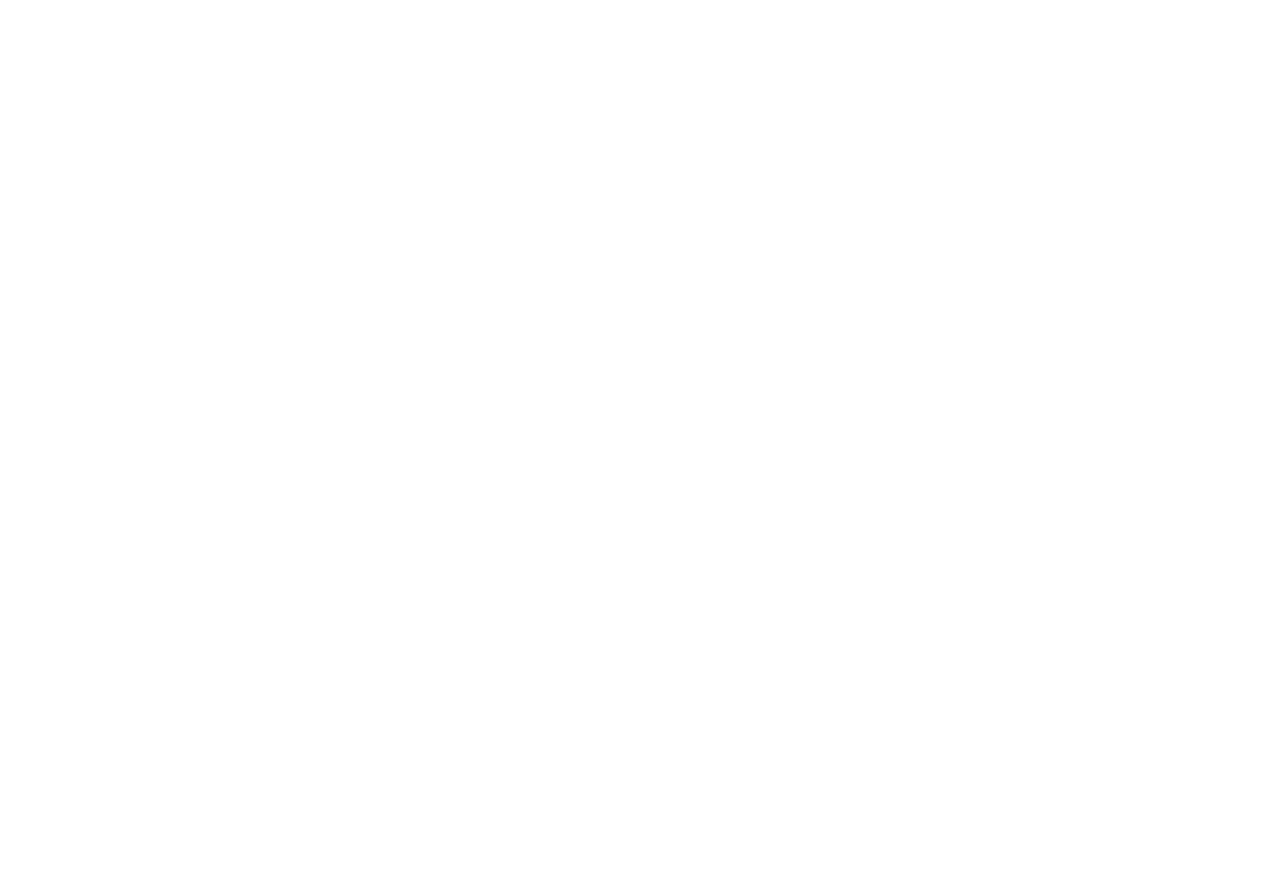
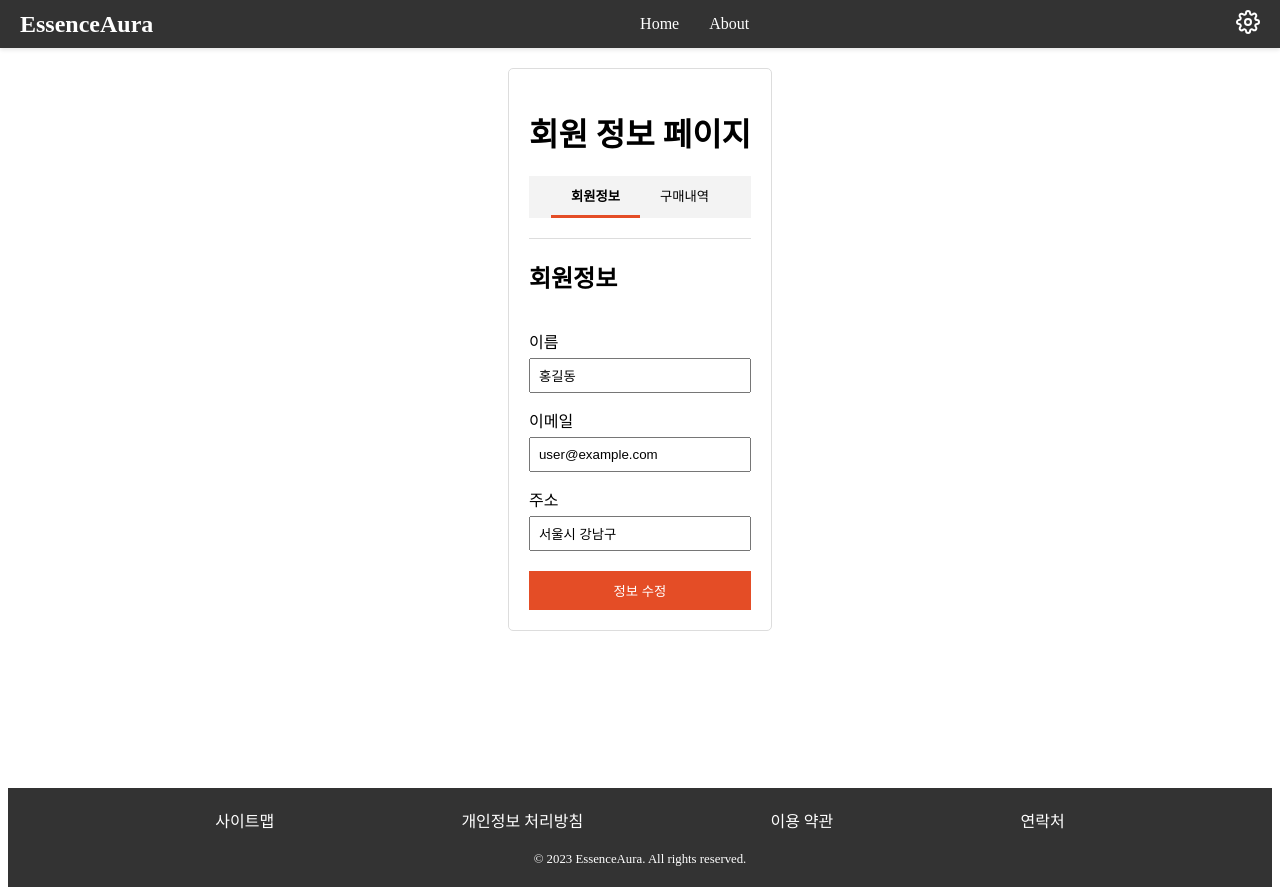
Before and after one commit to Akows/prj08EssenceAura, a React (Vite) app in the folder frontend/: page /user in a window 1280 px wide. Before the commit this address had no page. Before the commit the page ends 800 px from the top, so only its background shows below. Built offline with nearby package versions, Linux system fonts and the light colour scheme.

Commit message:
Design: 회원 페이지 UI 1차 구현. (회원 정보 조회, 수정, 구매 내역 조회 기능 포함.)

```diff
--- a/frontend/src/App.tsx
+++ b/frontend/src/App.tsx
@@ -9,6 +9,7 @@
 import CheckoutPage from './pages/shop/CheckoutPage';
 import RegistrationPage from './pages/auth/RegistrationPage';
 import LoginPage from './pages/auth/LoginPage';
+import UserProfilePage from './pages/auth/UserProfilePage';
 
 function App() {
     return (
@@ -23,8 +24,10 @@
                     <Route path="checkout" element={<CheckoutPage />} />
 
                     <Route path="home" element={<ShopPage />} />
+
                     <Route path="signup" element={<RegistrationPage />} />
                     <Route path="login" element={<LoginPage />} />
+                    <Route path="user" element={<UserProfilePage />} />
                 </Route>
             </Routes>
         </BrowserRouter>
--- /dev/null
+++ b/frontend/src/pages/auth/UserProfilePage.tsx
@@ -0,0 +1,183 @@
+import React, { useState } from 'react';
+import styled from 'styled-components';
+
+interface TabProps {
+    active: boolean;
+    onClick: () => void;
+}
+
+const Container = styled.div`
+    margin: auto;
+    max-width: 800px;
+    padding: 20px;
+    border: 1px solid #ddd;
+    border-radius: 5px;
+    margin-top: 20px;
+`;
+
+const Title = styled.h1`
+    text-align: center;
+    margin-top: 20px;
+`;
+
+const Form = styled.form`
+    display: flex;
+    flex-direction: column;
+`;
+
+const Label = styled.label`
+    margin-top: 15px;
+`;
+
+const Input = styled.input`
+    padding: 8px;
+    margin-top: 5px;
+`;
+
+const Button = styled.button`
+    padding: 10px 15px;
+    margin-top: 20px;
+    background-color: #e44d26;
+    color: white;
+    border: none;
+    cursor: pointer;
+    &:hover {
+        background-color: #f55f3b;
+    }
+`;
+
+const SectionTitle = styled.h2`
+    padding-top: 20px;
+    border-top: 1px solid #ddd;
+    margin-top: 20px;
+`;
+
+const OrderList = styled.ul`
+    list-style-type: none;
+    padding: 0;
+`;
+
+const OrderItem = styled.li`
+    padding: 10px 0;
+    border-bottom: 1px solid #eee;
+`;
+
+const Tabs = styled.div`
+    display: flex;
+    justify-content: center;
+    background-color: #f3f3f3;
+`;
+
+const Tab = styled.button<TabProps>`
+    padding: 10px 20px;
+    border: none;
+    background-color: inherit;
+    cursor: pointer;
+    border-bottom: 3px solid transparent;
+    ${({ active }) =>
+        active &&
+        `
+    border-bottom: 3px solid #e44d26;
+    font-weight: bold;
+  `}
+`;
+
+// 가상의 데이터
+const dummyOrders = [
+    { id: 1, product: '제품 A', date: '2023-01-01', status: '배송 완료' },
+    { id: 2, product: '제품 B', date: '2023-01-05', status: '배송 중' },
+    // ...더 많은 주문...
+];
+
+// 회원 정보 페이지 컴포넌트
+const UserProfilePage = () => {
+    const [userInfo, setUserInfo] = useState({
+        name: '홍길동',
+        email: 'user@example.com',
+        address: '서울시 강남구',
+    });
+
+    const [activeTab, setActiveTab] = useState('userInfo');
+
+    const handleChange = (event: React.ChangeEvent<HTMLInputElement>) => {
+        const { name, value } = event.target;
+        setUserInfo({ ...userInfo, [name]: value });
+    };
+
+    const handleSubmit = (event: React.FormEvent<HTMLFormElement>) => {
+        event.preventDefault();
+        alert('정보가 업데이트 되었습니다.');
+    };
+
+    return (
+        <Container>
+            <Title>회원 정보 페이지</Title>
+
+            <Tabs>
+                <Tab
+                    active={activeTab === 'userInfo'}
+                    onClick={() => setActiveTab('userInfo')}
+                >
+                    회원정보
+                </Tab>
+                <Tab
+                    active={activeTab === 'orders'}
+                    onClick={() => setActiveTab('orders')}
+                >
+                    구매내역
+                </Tab>
+            </Tabs>
+
+            {activeTab === 'userInfo' && (
+                <Form onSubmit={handleSubmit}>
+                    <SectionTitle>회원정보</SectionTitle>
+                    <Label htmlFor="name">이름</Label>
+                    <Input
+                        id="name"
+                        name="name"
+                        type="text"
+                        value={userInfo.name}
+                        onChange={handleChange}
+                    />
+
+                    <Label htmlFor="email">이메일</Label>
+                    <Input
+                        id="email"
+                        name="email"
+                        type="email"
+                        value={userInfo.email}
+                        onChange={handleChange}
+                    />
+
+                    <Label htmlFor="address">주소</Label>
+                    <Input
+                        id="address"
+                        name="address"
+                        type="text"
+                        value={userInfo.address}
+                        onChange={handleChange}
+                    />
+
+                    <Button type="submit">정보 수정</Button>
+                </Form>
+            )}
+
+            {activeTab === 'orders' && (
+                <OrderList>
+                    <SectionTitle>구매내역</SectionTitle>
+                    <OrderList>
+                        {dummyOrders.map((order) => (
+                            <OrderItem key={order.id}>
+                                <div>제품명: {order.product}</div>
+                                <div>주문날짜: {order.date}</div>
+                                <div>주문상태: {order.status}</div>
+                            </OrderItem>
+                        ))}
+                    </OrderList>
+                </OrderList>
+            )}
+        </Container>
+    );
+};
+
+export default UserProfilePage;
```
